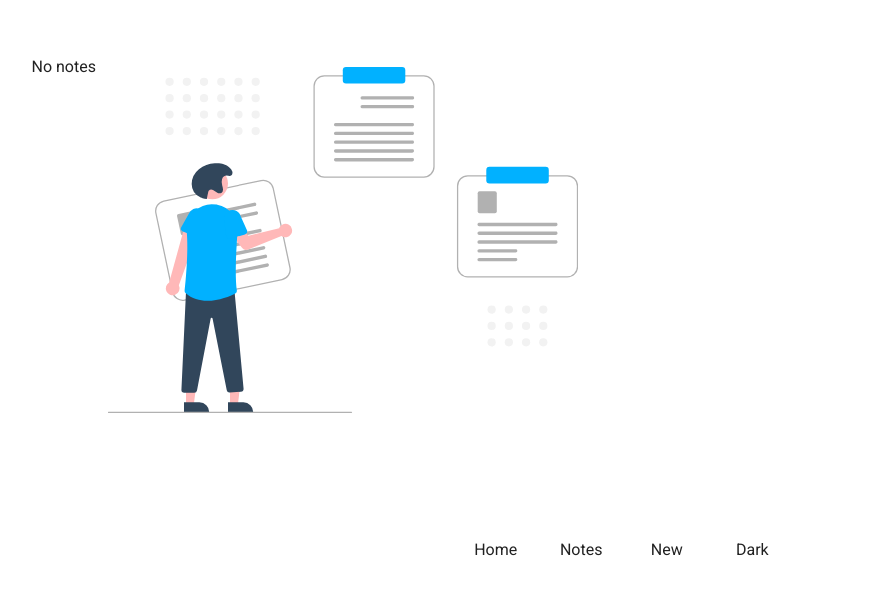
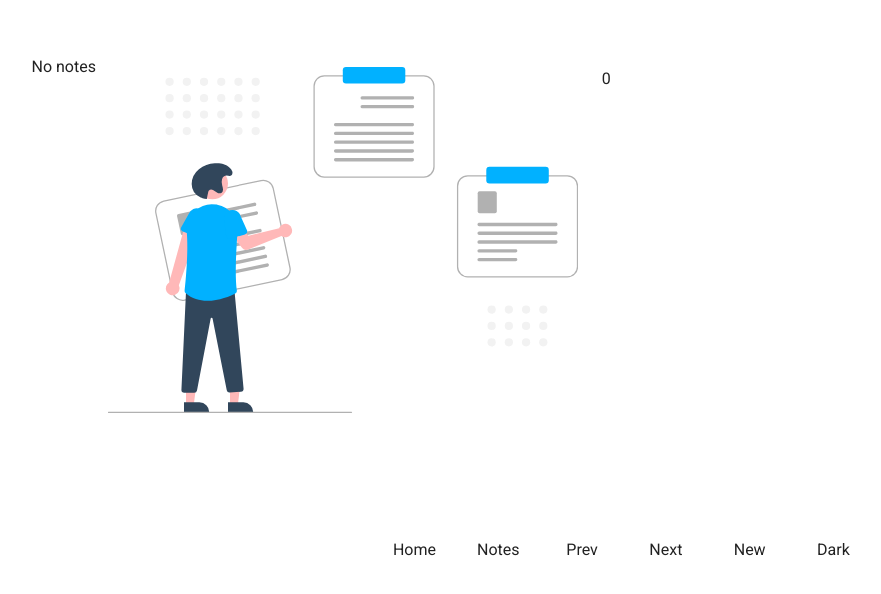
Before and after one commit to Sepkitt/takenote, a Nuxt app: page /Notes in a window 1280 px wide. Shown: the part 160-754 px from the top of the page, without its empty margins (16-897 px from the left). Built offline with nearby package versions, Linux system fonts and the light colour scheme; what vue-lodash would draw is missing.

Commit message:
Initialized state of note-group when increment/decrement gets clicked

```diff
--- a/components/Nav/Group.vue
+++ b/components/Nav/Group.vue
@@ -2,7 +2,7 @@
     <v-card class="mx-auto" color="transparent" flat>
         <v-row>
             <v-col class="pa-5" v-for="nav in navigation" :key="nav.index">
-                <NavBtn :title="nav.title" :icon="nav.icon" @click="!nav.path ? nav.click(nav) : dynamicCLick(nav)"
+                <NavBtn :title="nav.title" :icon="nav.icon" @click="!nav.path ? nav.click(nav) : navigate(nav)"
                     :to="nav.path" :path="nav.path" />
             </v-col>
         </v-row>
@@ -23,37 +23,15 @@ export default {
             let icon = !this.isDark ? 'la-moon' : 'la-sun'
             let name = !this.isDark ? 'Dark' : 'Light'
             const nav = [
-                { title: "Home", icon: "la-home", path: '/' },
-                { title: "Notes", icon: "la-newspaper", path: '/notes' },
-                { title: "Prev", icon: "la-angle-left", click: this.emitNoteClick },
-                { title: "Next", icon: "la-angle-right", click: this.emitNoteClick },
-                { title: "New", icon: "la-notes-medical", path: '/notes/new' },
-                { title: name, icon: icon, click: this.toggleTheme }
-            ];
-            const nav2 = [
-                { title: "Home", icon: "la-home", path: '/' },
-                { title: "Notes", icon: "la-newspaper", path: '/notes' },
-                { title: "New", icon: "la-notes-medical", path: '/notes/new' },
-                { title: name, icon: icon, click: this.toggleTheme }
+                { title: "Home", icon: "la-home", path: '/' , visible: true},
+                { title: "Notes", icon: "la-newspaper", path: '/notes' , visible: true},
+                { title: "Prev", icon: "la-angle-left", click: this.emitNoteClick , visible: true},
+                { title: "Next", icon: "la-angle-right", click: this.emitNoteClick , visible: true},
+                { title: "New", icon: "la-notes-medical", path: '/notes/new', visible: true },
+                { title: name, icon: icon, click: this.toggleTheme , visible: true}
             ];
 
-            if (this.$route.path === '/notes' && this.notes.length > 6) {
-                return nav
-            }
-            else {
-                return nav2
-                // let removeBtns = [
-                //     { title: "Prev", icon: "la-angle-right", click: this.emitNoteClick },
-                //     { title: "Next", icon: "la-angle-right", click: this.emitNoteClick }
-                // ]
-                //remove prev and next from nav array
-                // let filteredNotes = _.without(nav, ...removeBtns)
-                // console.log(filteredNotes)
-                // let filteredNav = nav.filter(e => !removeBtns.includes(e))
-                // console.log('Home', filteredNav)
-
-
-            }
+            return nav
 
 
 
@@ -67,16 +45,9 @@ export default {
         },
 
 
-        dynamicCLick(nav) {
-            // write a function that will dynamically attach the $router.push(nav.path)
-            // to the navigation computed property
+        navigate(nav) {
+            this.$router.push(nav.path)
 
-            // dummy function
-            this.$router.push(nav.path)
-            // this.navigation.forEach((nav) => {
-            //     console.log(nav)
-            //     // this.$router.push(nav.path)
-            // })
 
         },
         toggleTheme() {
--- a/layouts/default.vue
+++ b/layouts/default.vue
@@ -12,14 +12,14 @@
 
     </v-main>
     <v-footer color="transparent" absolute class="mb-16">
-      <NavGroup @nextNote="increment" @prevNote="decrement" />
+      <NavGroup @nextNote="increment()" @prevNote="decrement()" />
     </v-footer>
   </v-app>
 </template>
 
 
 <script>
-  import { mapActions } from 'vuex'
+import { mapActions } from 'vuex'
 
 export default {
   data() {
@@ -29,30 +29,33 @@ export default {
   },
 
   methods: {
-    ...mapActions('notes',[
+    ...mapActions('notes', [
       'increment',
       'decrement'
     ]),
   },
 
   computed: {
-    theme() {
-      console.log('computed')
-      if (localStorage.getItem("store")) {
-        let local = JSON.parse(localStorage.getItem("store"));
-        let { useDarkMode } = local.app
-        return useDarkMode
+    // theme() {
+    //   if (localStorage.getItem("store")) {
+    //     let local = JSON.parse(localStorage.getItem("store"));
+    //     let { useDarkMode } = local.app
+    //     return useDarkMode
 
-      }
-      return true
-    }
+    //   }
+    //   return true
+    // }
   },
 
   beforeCreate() {
     this.$store.commit('app/INITIALIZE_STATE_THEME');
+
+    // makes v-model on notes/index update
+    this.$store.commit('notes/INITIALIZE_STATE_THEME');
+
   },
   mounted() {
-    this.theme
+    // this.theme
 
 
 
--- a/pages/Notes/index.vue
+++ b/pages/Notes/index.vue
@@ -1,7 +1,7 @@
 <template>
 
     <v-row justify="center">
-    <div>{{notes.length < 1 ? 'No notes' : ' All notes'}}</div>
+        <div>{{notes.length < 1 ? 'No notes' : ' All notes' }}</div>
                 <v-col cols="5" v-if="notes.length < 1">
                     <v-img alt="Vue logo" src="/hero_dark.svg" v-if="isDark === true" />
                     <v-img alt="Vue logo" src="/notes_light.svg" v-else />
@@ -9,6 +9,8 @@
                 </v-col>
 
                 <v-col>
+                    {{model}}
+
                     <NoteGroup v-model="model" />
 
                 </v-col>
@@ -20,12 +22,26 @@
 
 <script>
 export default {
-    data() {
-        return {
-            model: 0
+    // data() {
+    //     return {
+    //         model:
+    //     }
+    // },
+    computed: {
+        // ...mapFields([
+        //     'notes.noteGroupModel'
+        // ]),
+        model: {
+
+            get() {
+                return this.$store.state.notes.noteGroupModel
+            },
+            set(value) {
+                this.$store.commit('notes/SET_NOTEGROUPMODEL')
+
             }
+
         },
-    computed: {
         isDark() {
             console.log(process)
 
@@ -34,6 +50,13 @@ export default {
 
         notes() {
             return this.$store.state.notes.notes;
+        }
+    },
+
+    watch: {
+        //if the state has been change eg. a commit was made to the store, run fetch function
+        model() {
+            this.increment
         }
     },
 
--- a/store/notes/index.js
+++ b/store/notes/index.js
@@ -1,11 +1,25 @@
 
 
   const state = () => ({
-    notes: []
+    notes: [],
+    noteGroupModel:0
 
   });
 
   const mutations = {
+    INITIALIZE_STATE_THEME(state) {
+      // Check if the ID exists
+      if(localStorage.getItem('store')) {
+      // Replace the state object with the stored item
+          this.replaceState(
+              Object.assign(state, JSON.parse(localStorage.getItem('store')))
+          )
+
+      }
+  },
+    // SET_NOTEGROUP_MODEL(state, noteGroupModel) {
+    //   state.noteGroupModel = noteGroupModel
+    // },
     SET_NOTES(state, notes) {
       state.notes = notes
     },
@@ -32,9 +46,15 @@
     },
 
     INCREMENT_NOTEGROUP_MODEL(state)  {
+      console.log('Mutation Increment')
+
+      state.noteGroupModel++
 
     },
     DECREMENT_NOTEGROUP_MODEL(state) {
+      console.log('Mutation decrement')
+      state.noteGroupModel--
+
 
     }
   }
```
Also changed, not shown: 1 other file (tests, documents, lock files or other folders). Lines whose indentation alone changed are shown as unchanged.
